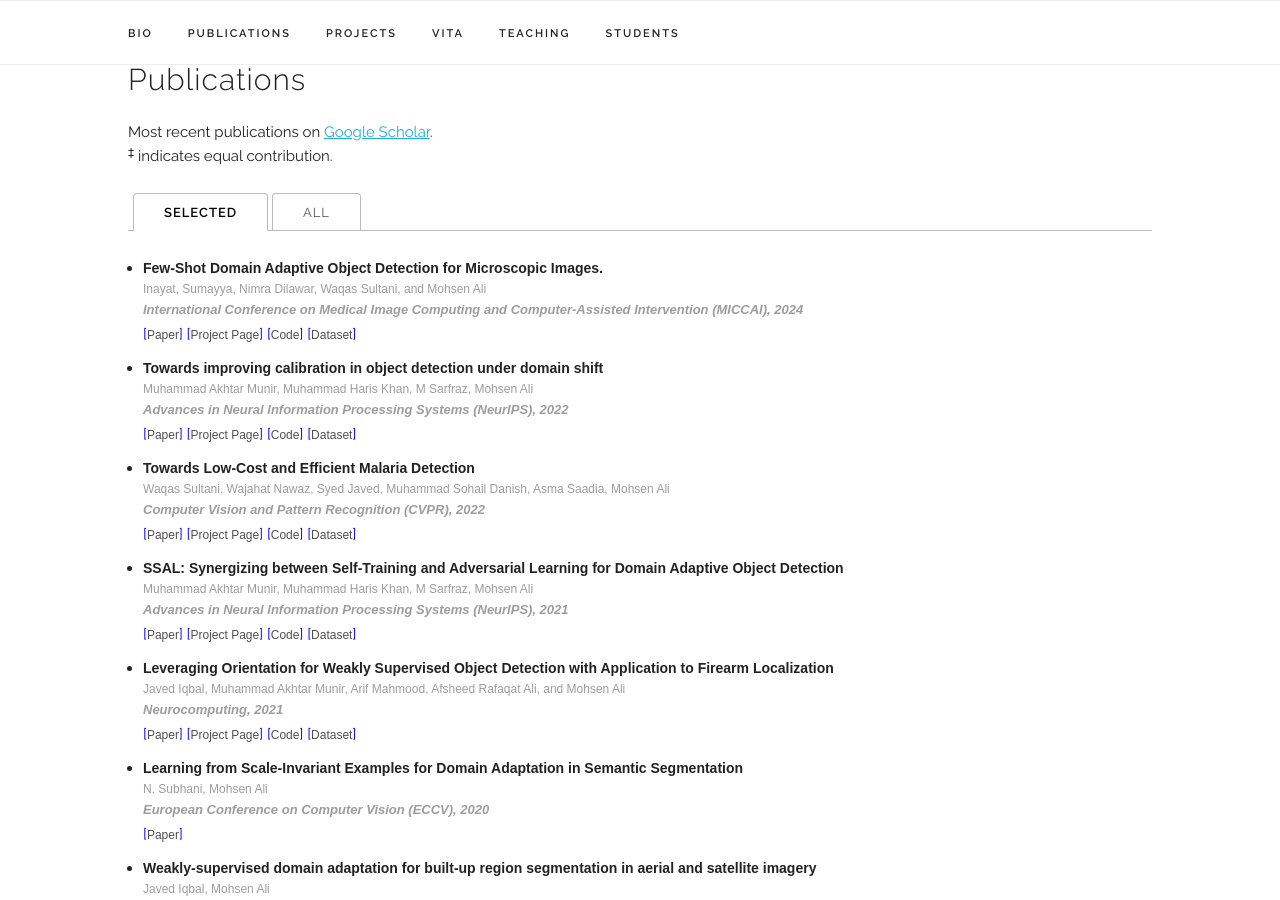
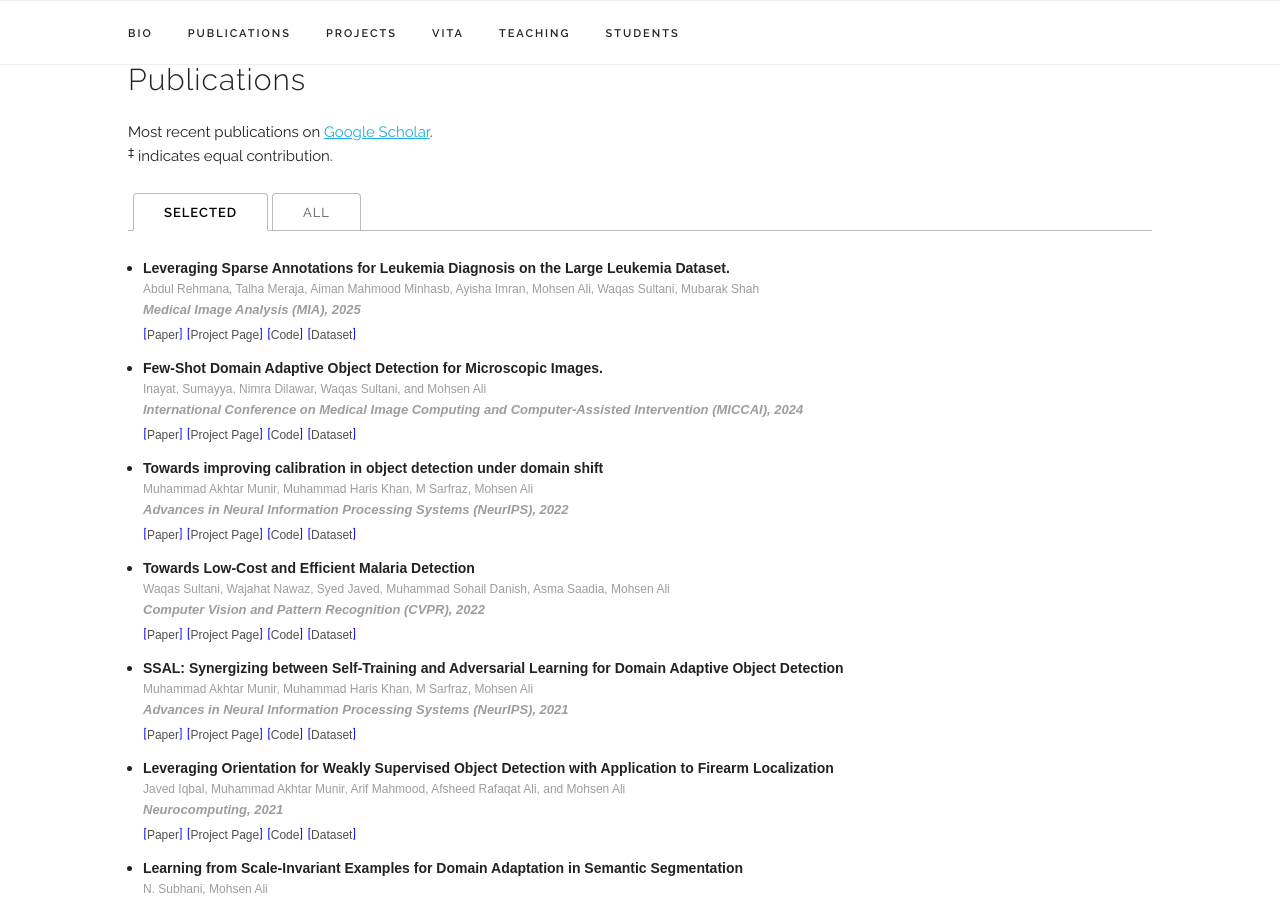
Before and after one commit to mohsenali/mohsenali.github.io, a Jekyll site: the page built from index.html, in a window 1280 px wide and 900 px high, scrolled down 1406 px. Built offline with Jekyll 4.4.1, drawn with Linux system fonts in a browser that asks for light colours; some web fonts are replaced.

Commit message:
Update publications.yaml
Added MIA paper

```diff
--- a/_data/publications.yaml
+++ b/_data/publications.yaml
@@ -1,4 +1,14 @@
 papers:
+  - title: "Leveraging Sparse Annotations for Leukemia Diagnosis  on the Large Leukemia Dataset."
+    authors: "Abdul Rehmana, Talha Meraja, Aiman Mahmood Minhasb, Ayisha Imran, Mohsen Ali, Waqas Sultani, Mubarak Shah"
+    venue: "Medical Image Analysis (MIA)"
+    paper_pdf: "https://arxiv.org/pdf/2504.02602"
+    page: "https://im.itu.edu.pk/sparse-leukemiaattri/"
+    code: "https://github.com/intelligentMachines-ITU/LLD-Large-Leukemia-dataset-for-microscopic-imagery"
+    dataset: "https://drive.google.com/drive/folders/1VJSM5d1ndKtz4AQy7zQfnVGyiyGjRl8W?usp=sharing"
+    year: "2025"
+    selected: y
+
   - title: "Few-Shot Domain Adaptive Object Detection for Microscopic Images."
     authors: "Inayat, Sumayya, Nimra Dilawar, Waqas Sultani, and Mohsen Ali"
     venue: "International Conference on Medical Image Computing and Computer-Assisted Intervention (MICCAI)"
```
